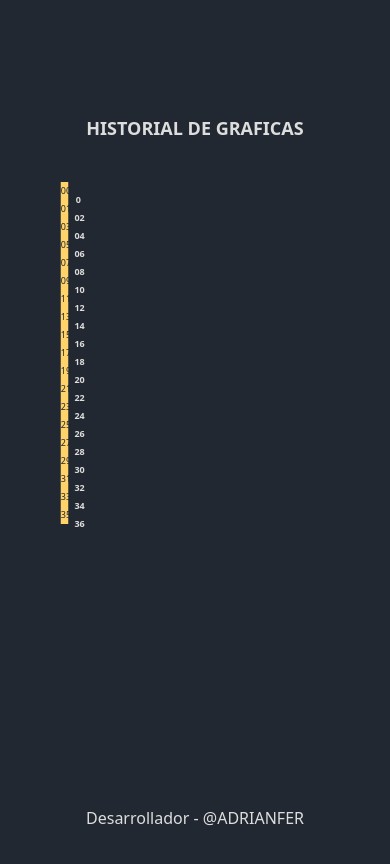
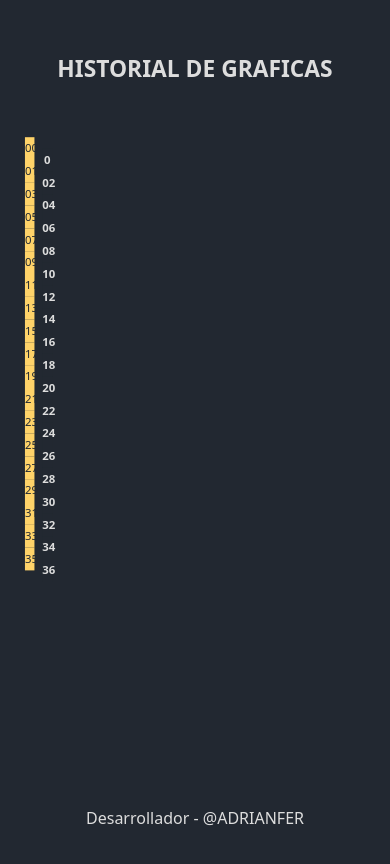
Before and after one commit to Adrianfer20/La-Granjita, a plain HTML site: page index.html in a window 390 px wide. Shown: the part 1958-2822 px from the top of the page. Drawn offline with Linux system fonts and the light colour scheme; no server answers.

Commit message:
1.0.0.1
Commit "Aregglo de scale graficas de 75 a 95"

```diff
--- a/index.html
+++ b/index.html
@@ -160,7 +160,7 @@
     </section>
 
     <!-- GRAPH -->
-    <section class="w-full flex-wrap px-4 md:px-14 py-12 mb-12 scale-75 md:scale-100">
+    <section class="w-full flex-wrap px-4 md:px-14 py-12 mb-12 scale-95 md:scale-100">
         <h2 class="w-full text-2xl text-center font-semibold uppercase mb-6">Historial de Graficas</h2>
         <div id="wrapper-app" class="w-full md:w-11/12 flex mx-auto">
             <div class="w-1/12 flex flex-col pb-8 mr-4">
```
Also changed, not shown: css/main.css.
